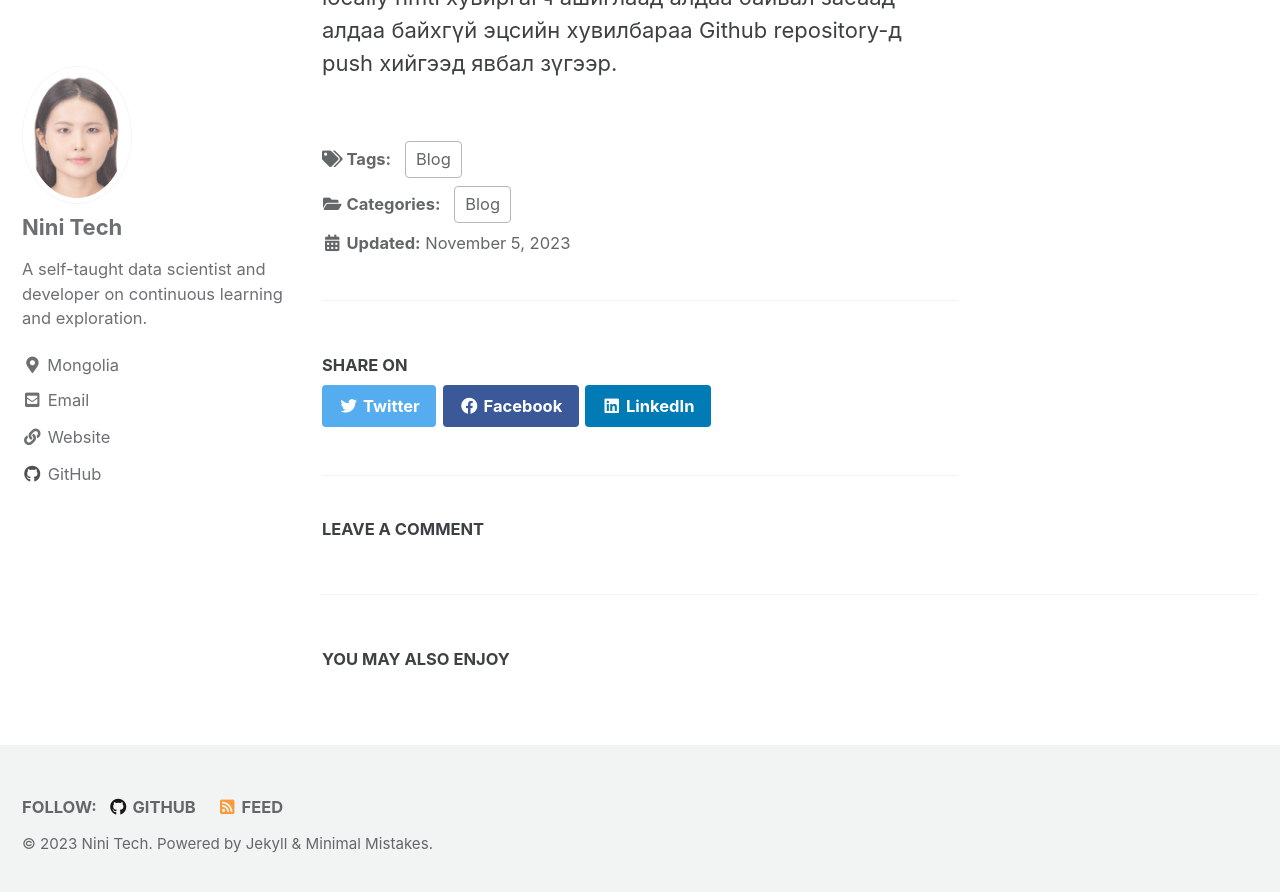
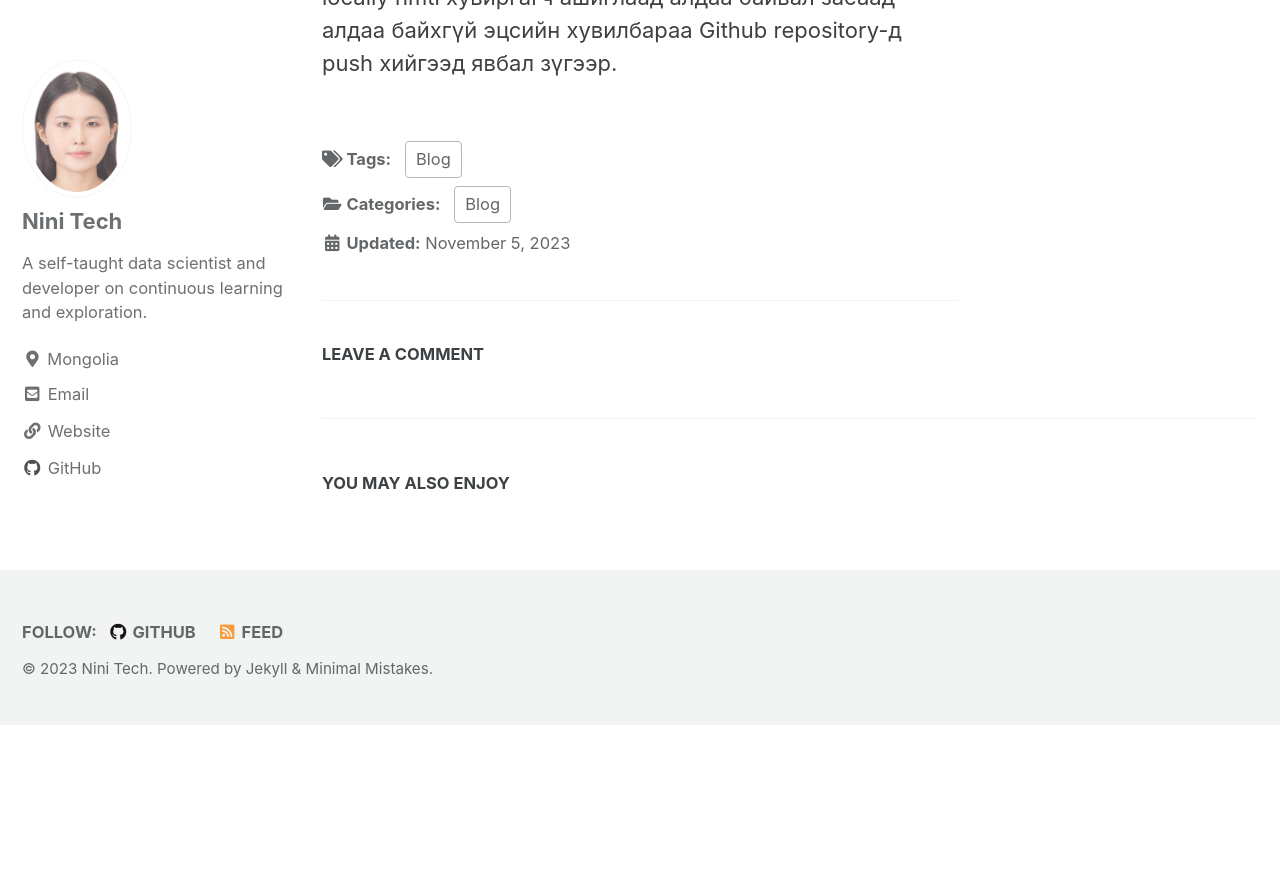
Before and after one commit to nini-dev98/nini-dev98.github.io, a Jekyll site: the page built from _posts/2023-11-05-github-blog-intro.md, in a window 1280 px wide and 900 px high, scrolled down 2574 px. Shown: the top 892 px of the window. Built offline with Jekyll 4.4.1, drawn with Linux system fonts in a browser that asks for light colours; cached includes are drawn as plain includes; comment, search, counter and statistics services are not loaded; after the commit the page ends 3299 px from its top, so only the background shows below that.

Commit message:
turned off share button

```diff
--- a/_config.yml
+++ b/_config.yml
@@ -287,8 +287,8 @@ defaults:
       layout: single
       author_profile: true
       read_time: true
-      comments: false
-      share: true
+      comments: true
+      share: false
       related: true
   # _pages
   - scope:
```
